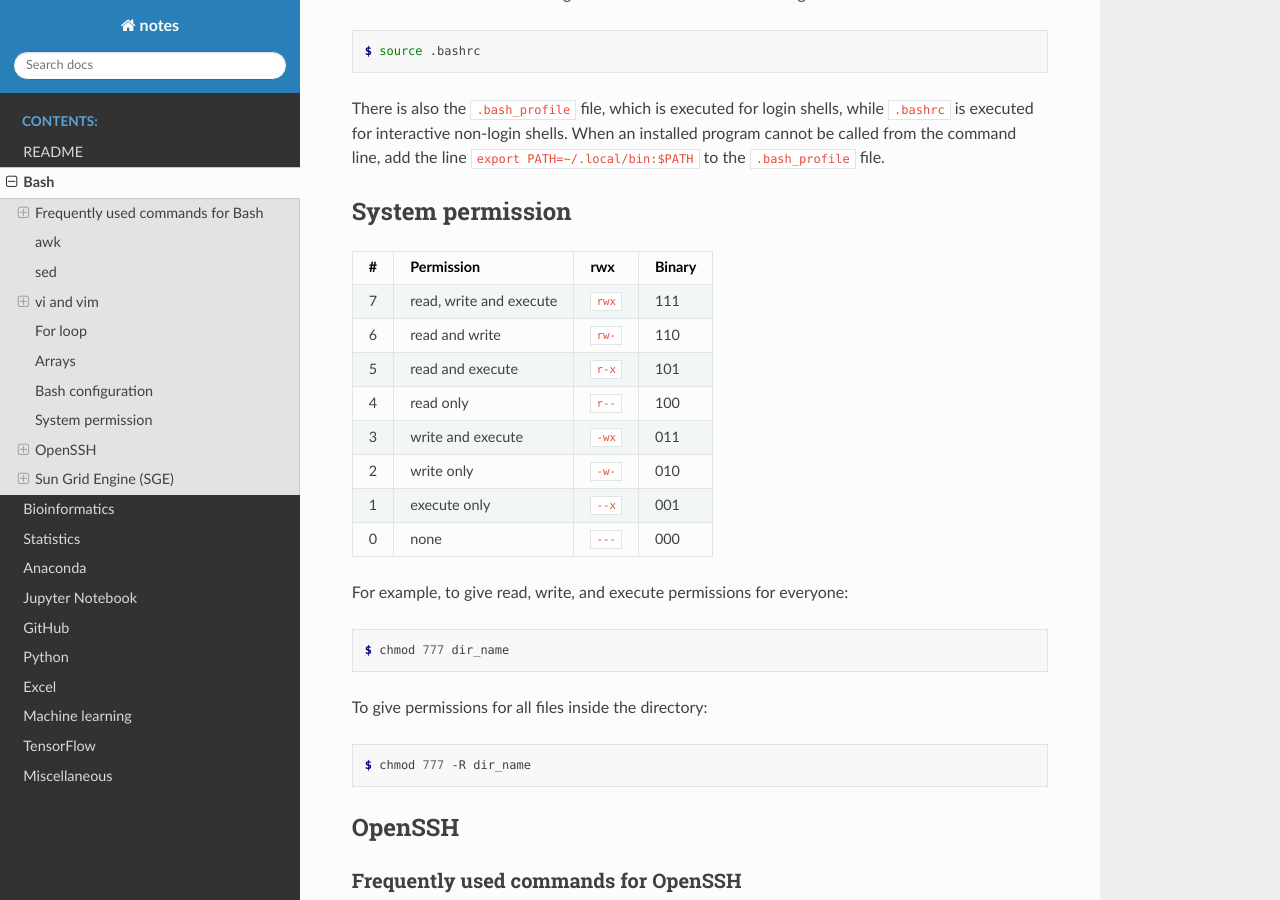
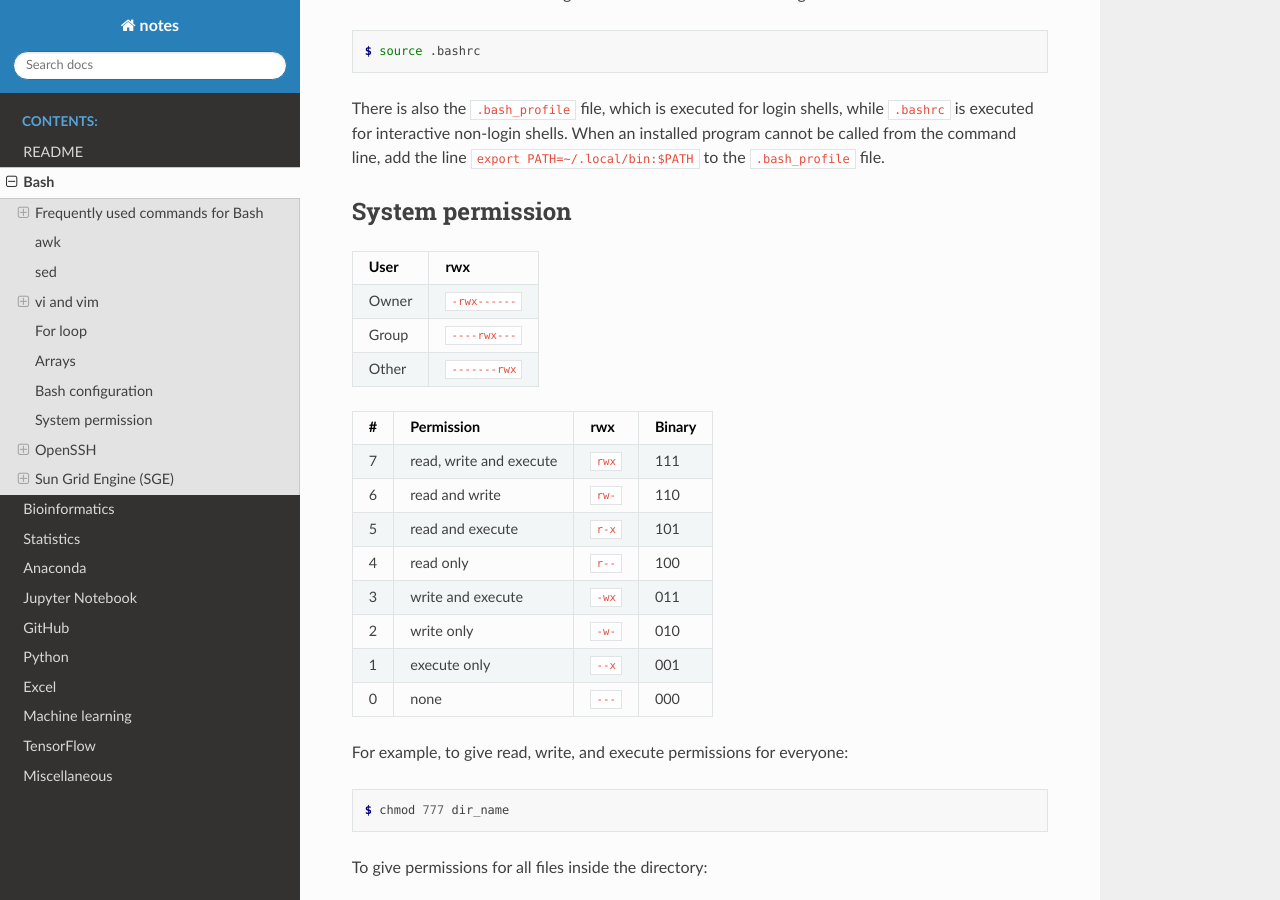
Before and after one commit to sbslee/notes, a Sphinx documentation site: the page built from docs/bash.rst, in a window 1280 px wide and 900 px high, scrolled down 8304 px. Built offline with Sphinx 7.4.7 and the Read the Docs theme 2.0.0, drawn with Linux system fonts in a browser that asks for light colours.

Commit message:
Update bash.rst

```diff
--- a/docs/bash.rst
+++ b/docs/bash.rst
@@ -459,6 +459,16 @@ There is also the ``.bash_profile`` file, which is executed for login shells, wh
 System permission
 =================
 
++-------+----------------+
+| User  | rwx            |
++=======+================+
+| Owner | ``-rwx------`` |
++-------+----------------+
+| Group | ``----rwx---`` |
++-------+----------------+
+| Other | ``-------rwx`` |
++-------+----------------+
+
 +---+-------------------------+---------+--------+
 | # | Permission              | rwx     | Binary |
 +===+=========================+=========+========+
```
